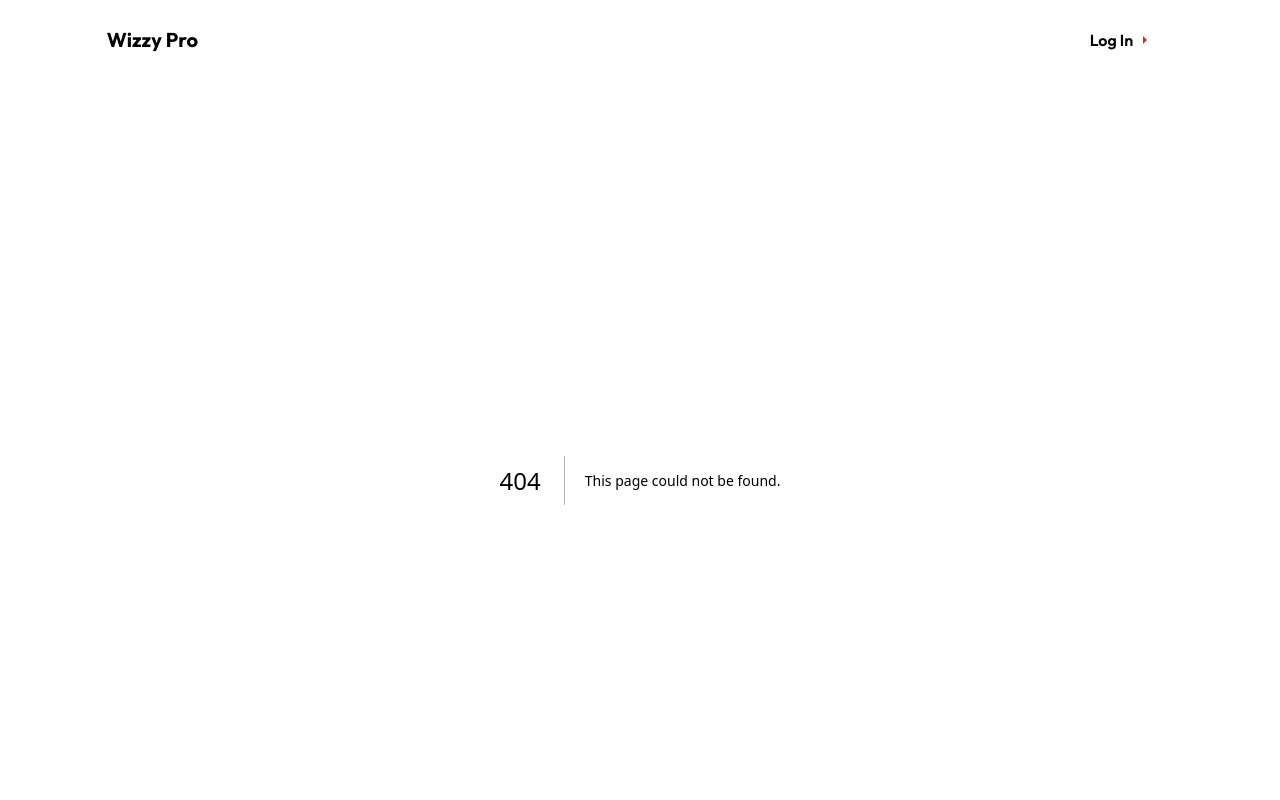
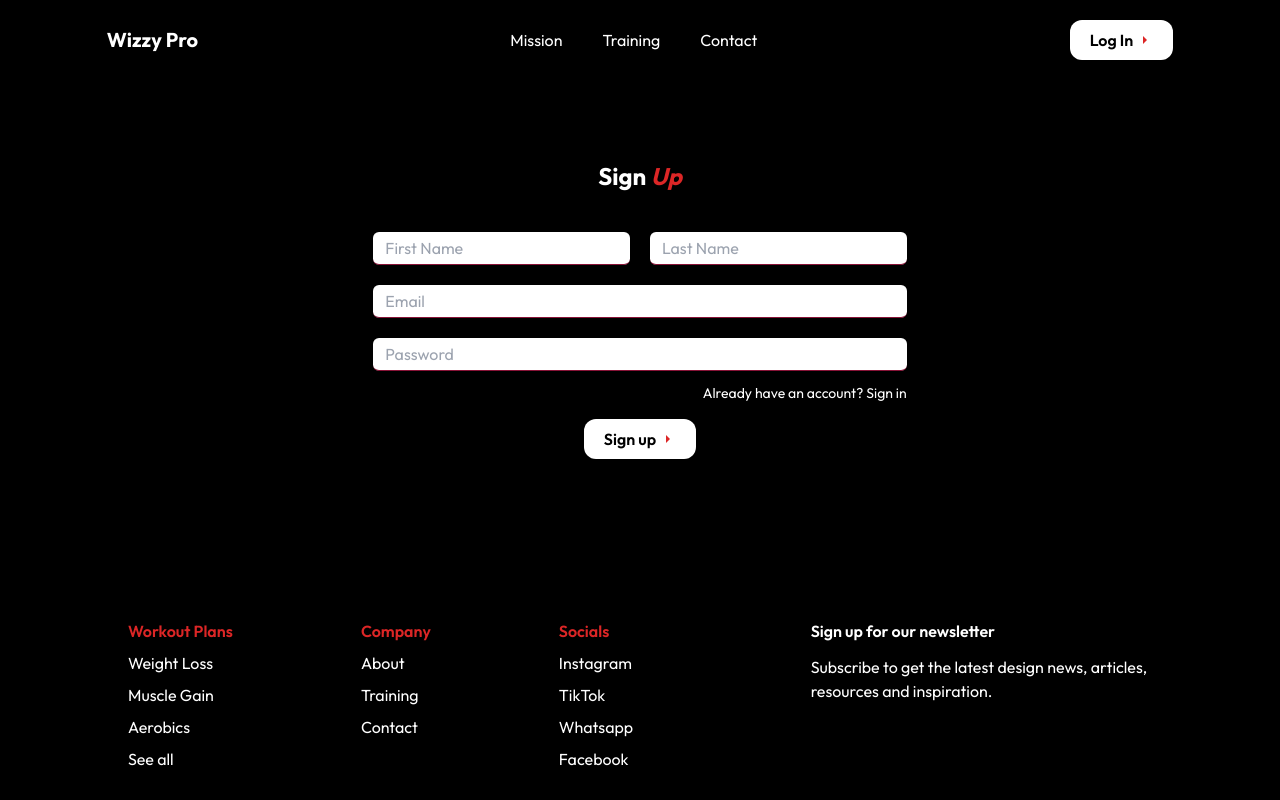
Before and after one commit to obeespace/wizzygym, a Next.js app: page /signup in a window 1280 px wide. Before the commit this address had no page. Shown: the top 800 px of the page. Built offline with nearby package versions, Linux system fonts and the light colour scheme.

Commit message:
sign in and sign up done

```diff
--- a/app/components/Footer.js
+++ b/app/components/Footer.js
@@ -15,7 +15,7 @@ const Footer = () => {
           <div className="flex flex-col gap-2">
             <p className="font-semibold text-red-600">Company</p>
             <p>About</p>
-            <p>Process</p>
+            <p>Training</p>
             <p>Contact</p>
           </div>
           <div className="flex flex-col gap-2 -mt-14 lg:mt-0">
--- a/app/components/Nav.js
+++ b/app/components/Nav.js
@@ -56,13 +56,14 @@ const Nav = () => {
             </p>
           </Link>
         </div>
-        <motion.p
+        <Link href="signin"><motion.p
           whileTap={{ scale: 0.7 }}
+
           onClick={() => setMakeBold(false)}
           className="px-5 py-2 bg-white flex font-semibold items-center gap-1 text-black rounded-xl cursor-pointer"
         >
           Log In <IoMdArrowDropright className="text-red-600"/>
-        </motion.p>
+        </motion.p></Link>
       </div>
 
       {/* Mobile Header */}
@@ -129,7 +130,7 @@ const Nav = () => {
                 </p>
               </Link>
               <Link
-                href="/"
+                href="/signin"
                 className="hover:bg-gray-700 hover:text-white w-full text-center rounded-md"
               >
                 <p
--- a/app/page.js
+++ b/app/page.js
@@ -163,6 +163,52 @@ export default function Home() {
         <p className="lg:text-4xl text-3xl w-4/6 mx-auto lg:w-full font-bold text-center">Peep our <span className="text-red-600 italic">Daily</span> Fitness Shedule</p>
         <div className="mt-10 border border-white h-80 lg:w-5/6 mx-auto rounded-2xl"></div>
       </section>
+
+      <section id="plans" className="lg:mt-40 mt-20">
+        <div className='w-5/6 mx-auto'>
+          <div className="flex flex-col lg:justify-center mb-16">
+            <p className='font-bold text-3xl text-center mt-2'>Take on a <span className="text-red-600 italic">Challenge</span> That Suits You</p>
+          </div>
+
+          <div className='lg:flex justify-center gap-10'>
+            <div className='border border-red-600 px-12 py-6 text-center rounded-3xl'>
+              <p className="text-sm">Daily Plan</p>
+              <p className='text-red-600 font-black mt-3 text-lg'>N1000</p>
+              <div className='mt-7'>
+                <p>Access to all equipments</p>
+                <p>Aerobics</p>
+                <p>General Instructor</p>
+              </div>
+            </div>
+
+            <div className='bg-red-800 text-white px-12 py-6 mt-6 lg:mt-0 text-center rounded-3xl'>
+              <p className="text-sm">Monthly Plan</p>
+              <p className='font-black mt-3 text-lg'>N5000</p>
+              <div className='mt-7'>
+                <p>Access to all equipments</p>
+                <p>Aerobics and Yoga</p>
+                <p>Personal Instructor</p>
+                <p>Dance Classes</p>
+                <p>Free Supplements</p>
+                <p>Meal Plans</p>
+              </div>
+            </div>
+
+            <div className='border border-red-600 px-12 py-6 mt-6 lg:mt-0 text-center rounded-3xl'>
+              <p className="text-sm">3 Months Plan</p>
+              <p className='text-red-600 font-black mt-3 text-lg'>N12000</p>
+              <div className='mt-7'>
+                <p>Access to all equipments</p>
+                <p>Aerobics and Yoga</p>
+                <p>General Instructor</p>
+                <p>Dance Classes</p>
+                <p>Free Supplements</p>
+                <p>Meal Plans</p>
+              </div>
+            </div>
+          </div>
+        </div>
+      </section>
     </main>
   );
 }
--- /dev/null
+++ b/app/signin/page.js
@@ -0,0 +1,58 @@
+"use client"
+import React from 'react'
+import { motion } from "framer-motion"
+import { IoMdArrowDropright } from "react-icons/io";
+import Link from 'next/link';
+
+
+const page = () => {
+  return (
+    <motion.div
+    initial={{ opacity: 0 }}
+    animate={{ opacity: 1 }}
+    exit={{ opacity: 0 }}
+    transition={{ duration: 0.9 }} className="mt-32 lg:w-4/12 w-5/6 mx-auto">
+      <p className="text-2xl text-center font-bold">Sign <span className='italic text-red-600'>In</span></p>
+      <div className="mt-10">
+        <input
+          className="border-b border-white px-3 py-1 w-full mb-5 rounded-md"
+          type="email"
+          id="email"
+          placeholder="Email"
+          name="email"
+        //   value={email}
+        //   onChange={(e) => setEmail(e.target.value)}
+          required
+        />
+
+        <input
+          className="border-b border-white px-3 py-1 w-full mb-5 rounded-md"
+          type="password"
+          id="password"
+          placeholder="Password"
+          name="password"
+        //   value={password}
+        //   onChange={(e) => setPassword(e.target.value)}
+          required
+        />
+
+        <div className='flex justify-between text-sm -mt-2'>
+        <p>Forget Password?</p>
+        <Link href='/signup'><p className='hover:underline'>New?..Sign up</p></Link>
+        </div>
+
+        <div className="flex justify-center">
+        <motion.p
+          whileTap={{ scale: 0.7 }}
+          className="px-5 py-2 mt-4 bg-white flex font-semibold items-center gap-1 text-black rounded-xl cursor-pointer"
+        >
+          Sign in <IoMdArrowDropright className="text-red-600"/>
+        </motion.p>
+        </div>
+      </div>
+      {/* <ToastContainer /> */}
+    </motion.div>
+  )
+}
+
+export default page
--- /dev/null
+++ b/app/signup/page.js
@@ -0,0 +1,85 @@
+"use client";
+import React from "react";
+import { motion } from "framer-motion";
+import Link from "next/link";
+import { IoMdArrowDropright } from "react-icons/io";
+
+
+const page = () => {
+  return (
+    <motion.div
+      initial={{ opacity: 0 }}
+      animate={{ opacity: 1 }}
+      exit={{ opacity: 0 }}
+      transition={{ duration: 0.9 }}
+      className="mt-20 lg:w-5/12 w-5/6 mx-auto"
+    >
+      <p className="text-2xl text-center font-bold">Sign <span className="italic text-red-600">Up</span></p>
+      <div className="mt-10">
+        <div className="flex gap-5">
+          <input
+            className="border-b border-rose-900 px-3 py-1 w-full mb-5 rounded-md placeholder:text-gray-400 outline-none"
+            type="text"
+            id="firstname"
+            placeholder="First Name"
+            name="firstname"
+            // value={firstname}
+            // onChange={(e) => setfirstname(e.target.value)}
+            required
+          />
+
+          <input
+            className="border-b border-rose-900 shadow-sm px-3 py-1 w-full mb-5 rounded-md placeholder:text-gray-400 outline-none"
+            type="text"
+            id="lastname"
+            placeholder="Last Name"
+            name="lastname"
+            // value={lastname}
+            // onChange={(e) => setlastname(e.target.value)}
+            required
+          />
+        </div>
+
+
+        <input
+          className="border-b border-rose-900 px-3 py-1 w-full mb-5 rounded-md placeholder:text-gray-400 outline-none"
+          type="email"
+          id="email"
+          placeholder="Email"
+          name="email"
+          //   value={email}
+          //   onChange={(e) => setEmail(e.target.value)}
+          required
+        />
+
+        <input
+          className="border-b border-rose-900 px-3 py-1 w-full mb-5 rounded-md placeholder:text-gray-400 outline-none"
+          type="password"
+          id="password"
+          placeholder="Password"
+          name="password"
+          //   value={password}
+          //   onChange={(e) => setPassword(e.target.value)}
+          required
+        />
+        <div className="-mt-2 flex justify-end">
+          <Link href="/signin"><p className="hover:underline text-sm">
+            Already have an account? Sign in
+
+          </p></Link>
+        </div>
+        <div className="flex justify-center">
+          <motion.p
+            whileTap={{ scale: 0.7 }}
+            className="px-5 py-2 mt-4 bg-white flex font-semibold items-center gap-1 text-black rounded-xl cursor-pointer"
+          >
+            Sign up <IoMdArrowDropright className="text-red-600" />
+          </motion.p>
+        </div>
+        {/* <ToastContainer /> */}
+      </div>
+    </motion.div>
+  );
+};
+
+export default page;
```
